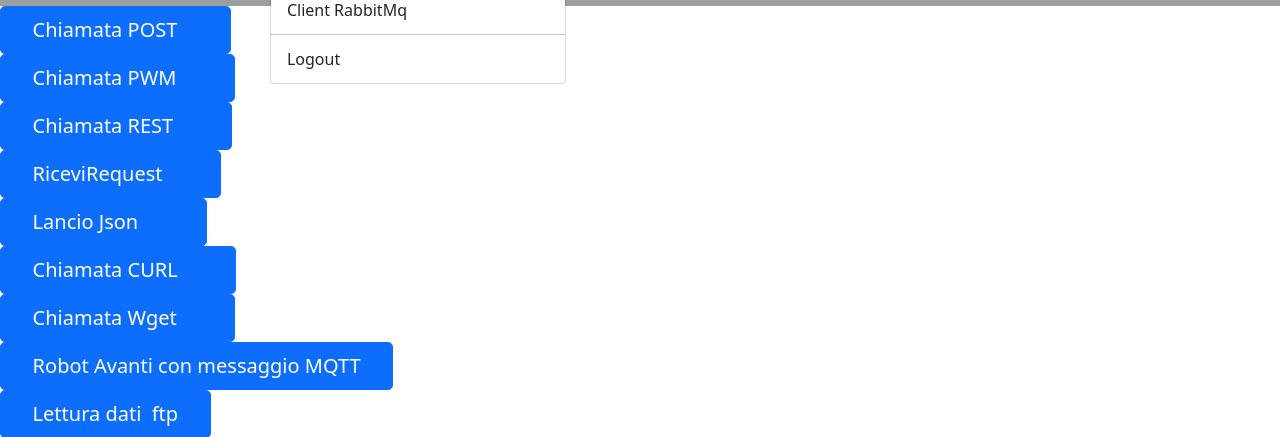
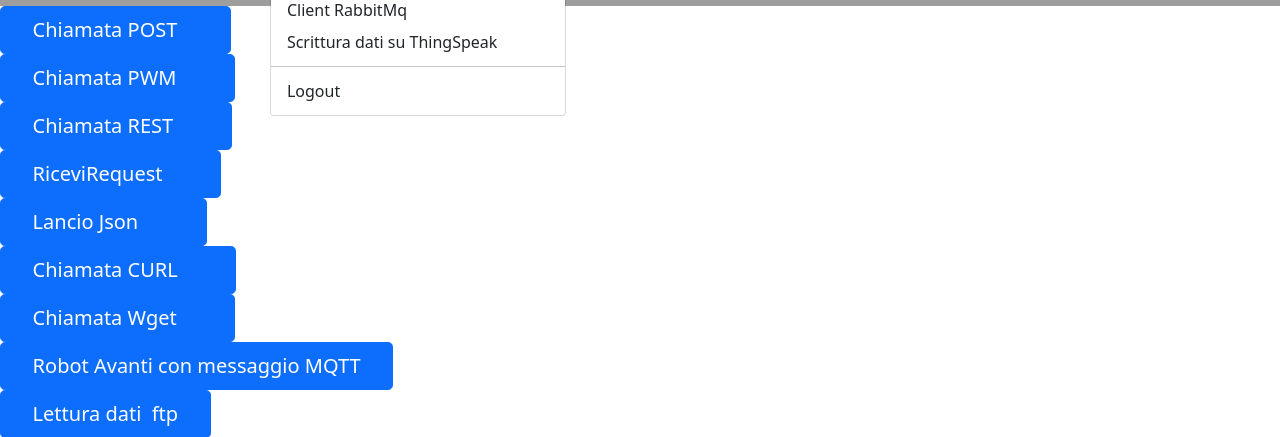
Before and after one commit to gordongekko67/mysite16042023Docker, a Django app: page /iot/ in a window 1280 px wide, after a click on "Menu opzioni"; the page is wider, and only the part inside the window is pictured. Shown: the part 744-1181 px from the top of that part. Run offline with Django 3.2, Linux system fonts and the light colour scheme; a user stored in the database is signed in; parts of the project's set-up code (start-up, migrations or seed data) failed here and were passed over; grey boxes are pictures that could not be loaded.

Commit message:
commit  23/10/021

```diff
--- a/mysite/funzioniiot/templates/funzioniiot/scelta.html
+++ b/mysite/funzioniiot/templates/funzioniiot/scelta.html
@@ -63,7 +63,7 @@
              <li><a class="dropdown-item" href="/ros ">Ros</a></li>
              <li><a class="dropdown-item" href="/client_kafka ">Client Kafka</a></li>
              <li><a class="dropdown-item" href="/client_RabbitMq ">Client RabbitMq</a></li>
-
+             <li><a class="dropdown-item" href="/scrittura_ThingSpeak">Scrittura dati su ThingSpeak</a></li>
 
              <li>
                <hr class="dropdown-divider">
--- a/mysite/funzioniiot/views.py
+++ b/mysite/funzioniiot/views.py
@@ -278,3 +278,14 @@ def servomotor(request):
     except KeyboardInterrupt:
 	        print("Program stopped")
     return HttpResponse("<h1> Fine test  servomotor +</h1>")
+
+
+def scrittura_ThingSpeak(request):
+    import urllib.request
+
+    msg=str("678")
+    msg = msg.replace(' ', "%20")
+    msg = msg.replace('\n', "%0A")
+    b=urllib.request.urlopen('https://api.thingspeak.com/update?api_key=61HO3DFEOHWUHT4I&field1='+msg)
+
+    return HttpResponse("<h1> Fine test  ThingSpeak</h1>")
--- a/mysite/mysite/urls.py
+++ b/mysite/mysite/urls.py
@@ -56,6 +56,8 @@ urlpatterns = [
     path('rpccallpi400', views_app_iot.rpgcallpi400),
     path('comandivocali', views_app_iot.comandivocali),
     path('redis_tutorial', views_app_iot.redis_tutorial),
+    path('scrittura_ThingSpeak', views_app_iot.scrittura_ThingSpeak),
+
     #
     path('', views_blog.home, name='home'),
     path('sitemap.xml', sitemap, {'sitemaps': sitemaps}, name='django.contrib.sitemaps.views.sitemap'),
```
